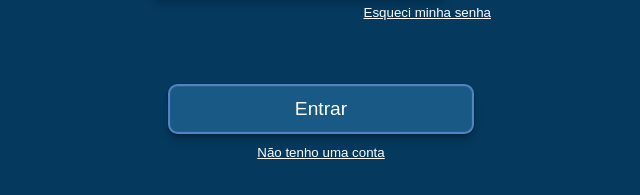
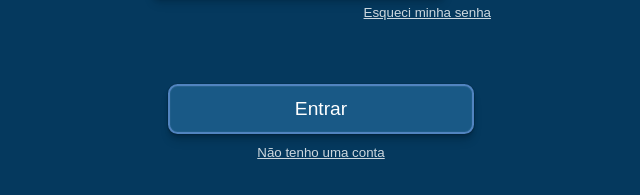
Before and after one commit to Ianalas/AgendamentoBarbearia, a website built with Vite: page frontend/src/pages/Login/login.html in a window 1280 px wide. Shown: the part 441-636 px from the top of the page, 319-959 px from the left. Built offline with nearby package versions, Linux system fonts and the light colour scheme.

Commit message:
login page completed

```diff
--- a/frontend/src/pages/Login/login.css
+++ b/frontend/src/pages/Login/login.css
@@ -75,6 +75,7 @@ input {
   color: #ffffff;
   text-decoration: underline;
   float: right;
+  opacity: 80%;
 }
 
 .button-ent {
@@ -101,6 +102,7 @@ input {
   border: none;
   color: #ffffff;
   text-decoration: underline;
+  opacity: 80%;
 }
 
 .button-register:hover {
```
